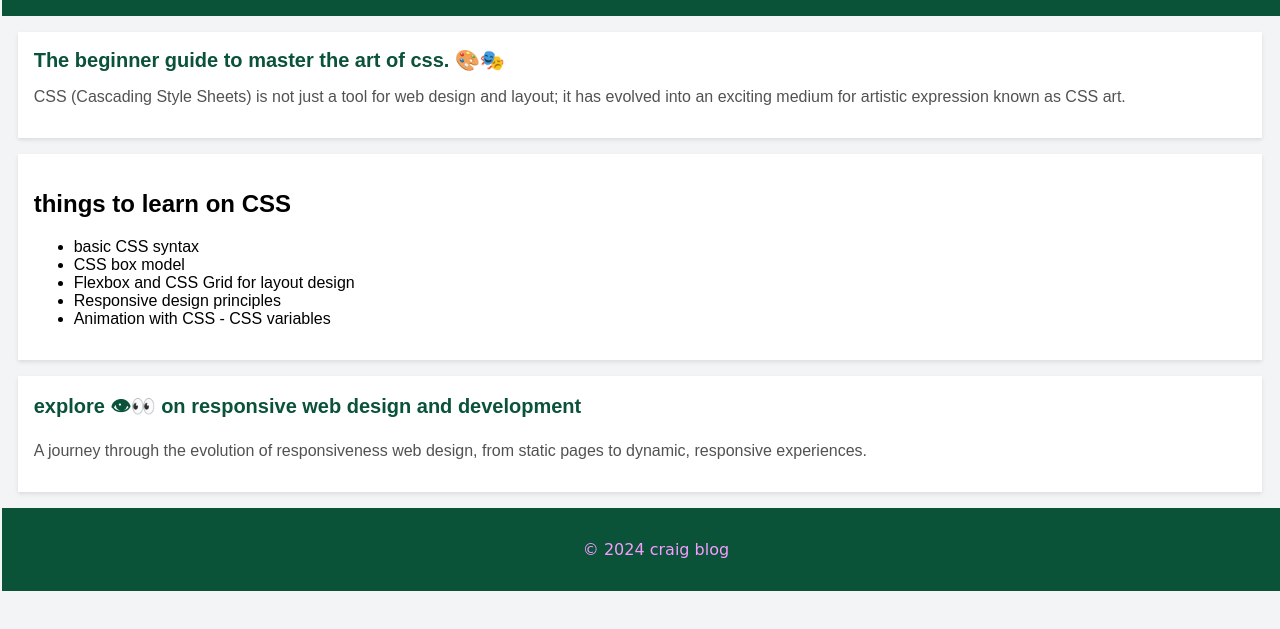
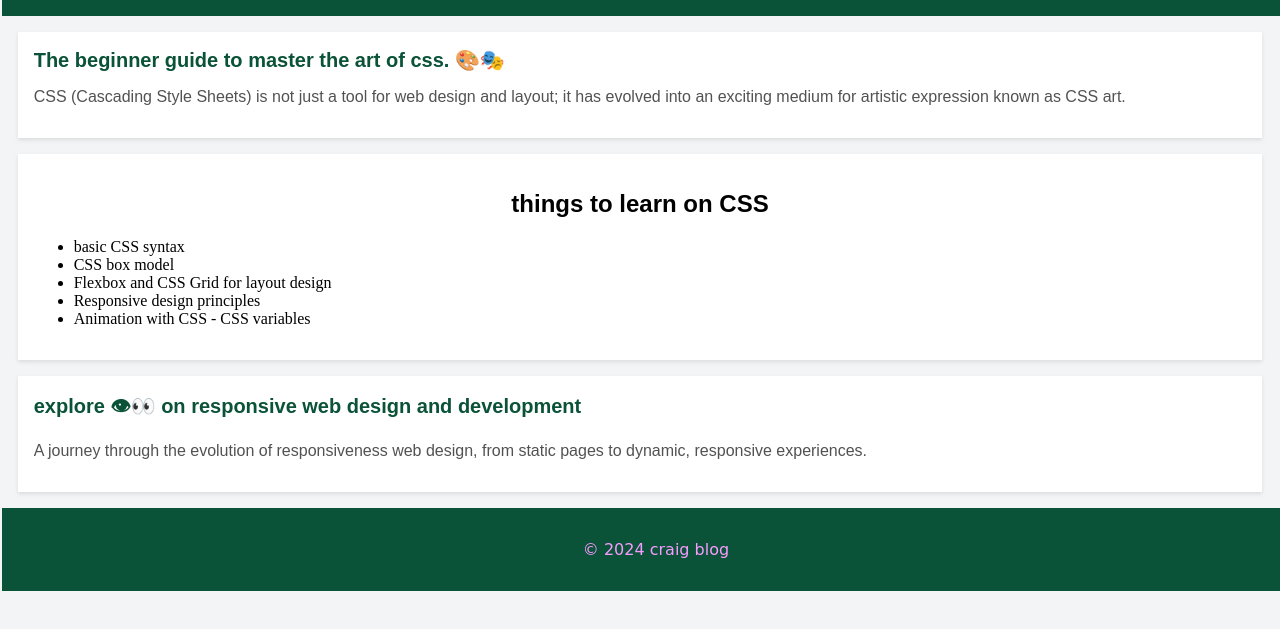
Before and after one commit to dCOMMICS/landing-page, a website built with Vite: page blog using tricks/index.html in a window 1280 px wide. Shown: the part 97-726 px from the top of the page. Built offline with nearby package versions, Linux system fonts and the light colour scheme.

Commit message:
style the list element

```diff
--- a/blog using tricks/index.css
+++ b/blog using tricks/index.css
@@ -33,9 +33,13 @@ body {
 }
 
 .killer {
+  text-align: center;
 
 }
-
+ul,li{
+ list-style-type: disc;
+ font-family: 'Times New Roman', Times, serif;
+}
 .blog-post {
   container-type: inline-size;
   margin: 1rem;
```
